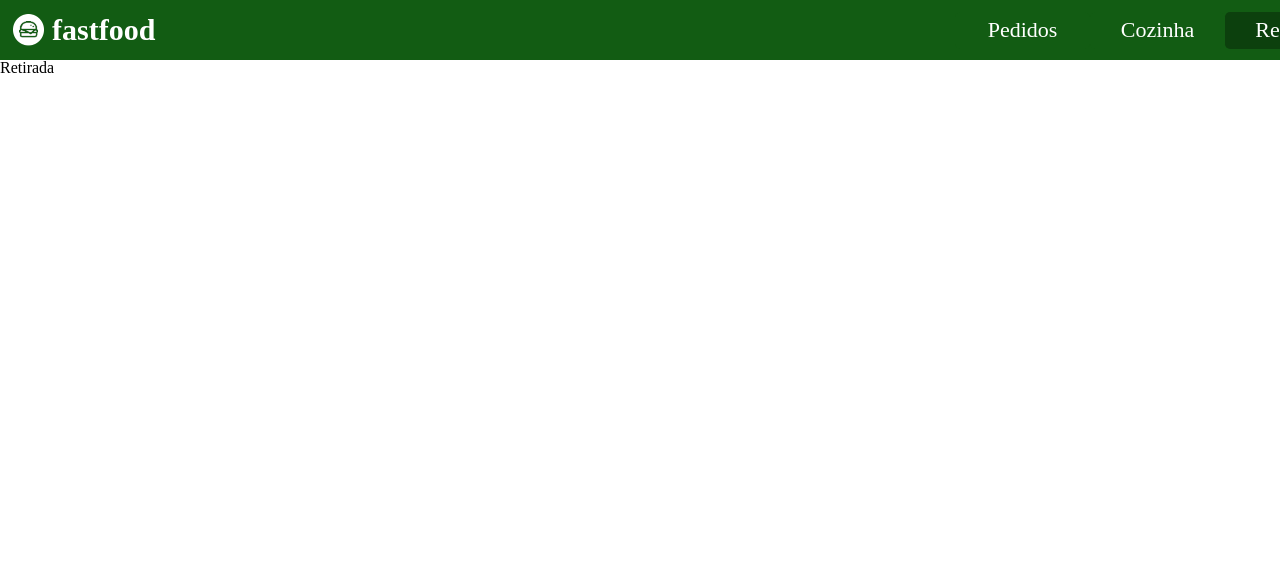
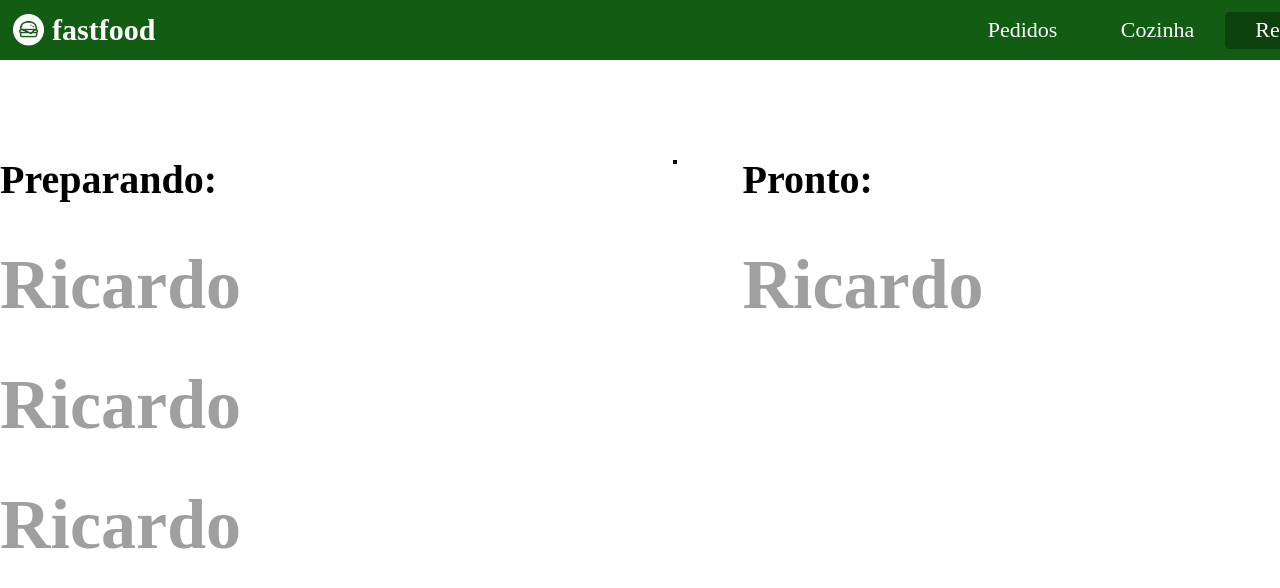
Before and after one commit to andressafirmino/FastFood-Front-end, a React (Vite) app: page /retirada in a window 1280 px wide. Shown: the top 588 px of the page. Built offline with nearby package versions, Linux system fonts and the light colour scheme.

Commit message:
feat: withdrawal layout

```diff
--- a/src/pages/WithdrawalPage/WithdrawalPage.tsx
+++ b/src/pages/WithdrawalPage/WithdrawalPage.tsx
@@ -1,6 +1,23 @@
+import { WithdrawalContainer } from "./style";
 
 export default function Withdrawal() {
     return (
-        <h1>Retirada</h1>
+        <WithdrawalContainer>
+            <div className="height-total status">
+                <p >Preparando:</p>
+                <p className="client-name">Ricardo</p>
+                <p className="client-name">Ricardo</p>
+                <p className="client-name">Ricardo</p>
+            </div>
+
+            <div className="height-total solid-line">
+            </div>
+
+            <div className="height-total status">
+                <p >Pronto:</p>
+                <p className="client-name">Ricardo</p>
+            </div>
+
+        </WithdrawalContainer>
     )
 }
--- a/src/pages/WithdrawalPage/style.ts
+++ b/src/pages/WithdrawalPage/style.ts
@@ -0,0 +1,32 @@
+import styled from "styled-components";
+
+export const WithdrawalContainer = styled.div`
+    width: 1350px;
+    padding-top: 100px;
+    display: flex;
+    justify-content: space-between;
+    margin: 0 auto;
+
+    .height-total {
+        height: 100%;
+    }
+    .status {
+        width: 45%;
+        height: 100%;
+        font-size: 40px;
+        font-weight: 700;
+    }
+
+    .solid-line {
+            height: 100%;
+            border: 2px solid #000000;
+            margin: 0 20px;
+        }
+
+    .client-name {
+        font-size: 70px;
+        font-weight: 700;
+        color: #9f9f9f;
+        margin-top: 50px;
+    }
+`
```
